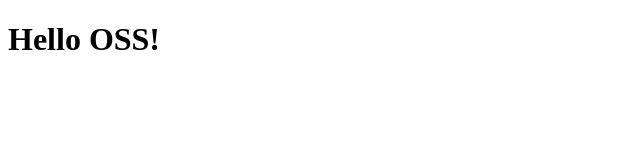
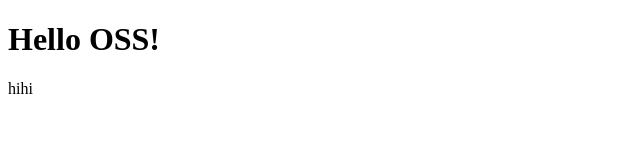
Before and after one commit to jsp-KW/oss_first, a plain HTML site: page index.html in a window 1280 px wide. Shown: the full height of the page, 0-640 px from the left. Drawn offline with Linux system fonts and the light colour scheme.

Commit message:
msg changed

```diff
--- a/index.html
+++ b/index.html
@@ -8,5 +8,6 @@
 </head>
 <body>
     <h1>Hello OSS!</h1>
+    <p>hihi</p>
 </body>
 </html>
```
